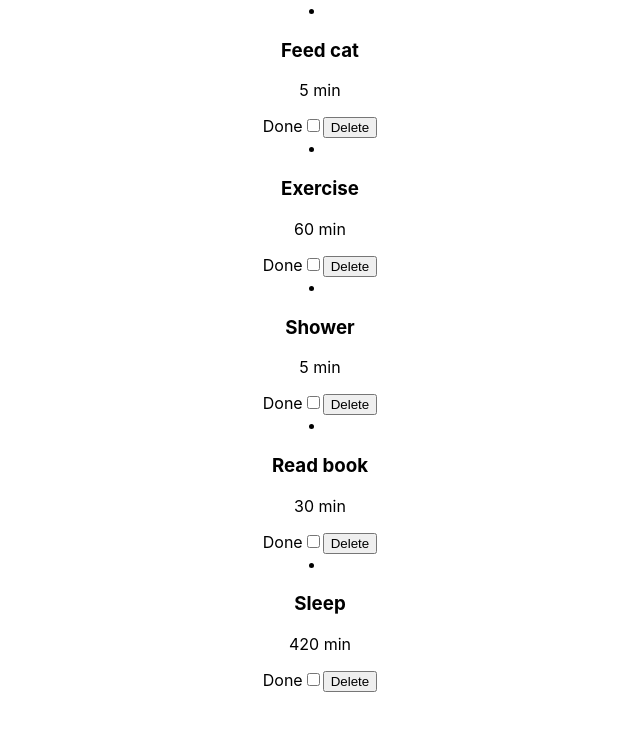
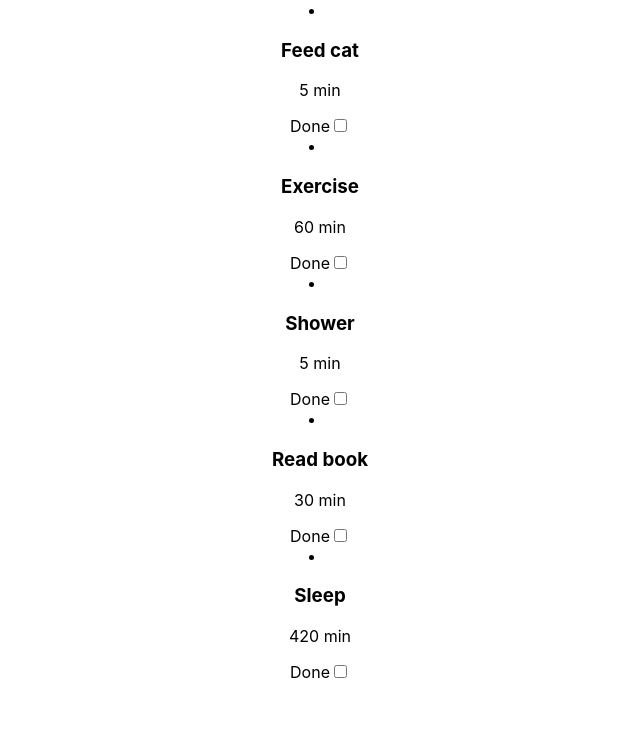
Before and after one commit to Rasweb/React-to-do, a React (Create React App) app: page / in a window 1280 px wide. Shown: the top 730 px of the page, without its empty margins (320-960 px from the left). Built offline with nearby package versions, Linux system fonts and the light colour scheme.

Commit message:
remove basics

```diff
--- a/src/components/TodoItems.tsx
+++ b/src/components/TodoItems.tsx
@@ -6,7 +6,7 @@ interface ITodoItems {
 
 //handleDone
 
-export const TodoItems = (props: ITodoItems, handleDelete: Function) => {
+export const TodoItems = (props: ITodoItems) => {
   return (
     <li>
       <h3>{props.todos.title}</h3>
@@ -22,7 +22,7 @@ export const TodoItems = (props: ITodoItems, handleDelete: Function) => {
             readOnly
           />
         </label>
-        <button onClick={() => handleDelete(props.todos.id)}>Delete</button>
+        {/* <button onClick={() => handleDelete(props.todos.id)}>Delete</button> */}
       </div>
     </li>
   );
--- a/src/components/Todos.tsx
+++ b/src/components/Todos.tsx
@@ -22,14 +22,12 @@ export const Todos = () => {
     console.log("Delete");
   };
 
-  return (
-    <>
-      {todos.map((item) => {
-        return (
-          //
-          <TodoItems todos={item} key={item.id} handleDelete={handleDelete} />
-        );
-      })}
-    </>
-  );
+  let todoHtml = todos.map((item) => {
+    return (
+      //  handleDelete={handleDelete}
+      <TodoItems todos={item} key={item.id} />
+    );
+  });
+
+  return <>{todoHtml}</>;
 };
```
